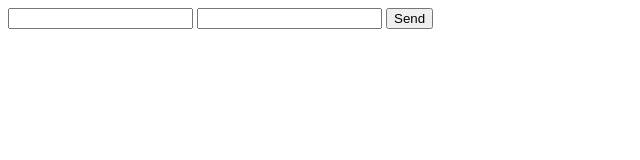
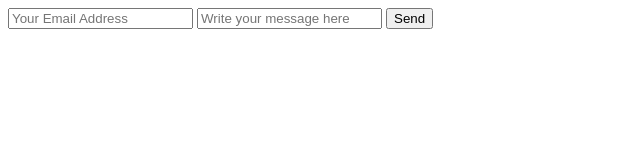
Before and after one commit to adamelkarki/Portfolio, a plain HTML site: page contact.html in a window 1280 px wide. Shown: the whole page, without its empty margins (0-640 px from the left). Drawn offline with Linux system fonts and the light colour scheme.

Commit message:
form contact done using formSubmit / css to do

```diff
--- a/contact.html
+++ b/contact.html
@@ -8,9 +8,10 @@
     <title>Contact Form | Portfolio</title>
 </head>
 <body>
-    <form action="https://formsubmit.co/adamelkarki25@gmail.com" method="POST">
-        <input type="text" name="name" required>
-        <input type="email" name="email" required>
+    <form action="d569d4dc479a23c72b905074af9ad6f9" method="POST">
+        <input type="hidden" name="_next" value="thankyou.html">
+        <input type="email" name="email" placeholder="Your Email Address" required>
+        <input type="text" name="msg" placeholder="Write your message here">
         <button type="submit">Send</button>
    </form>
 </body>
```
Also changed, not shown: thankyou.html (added, +12 -0 lines).
